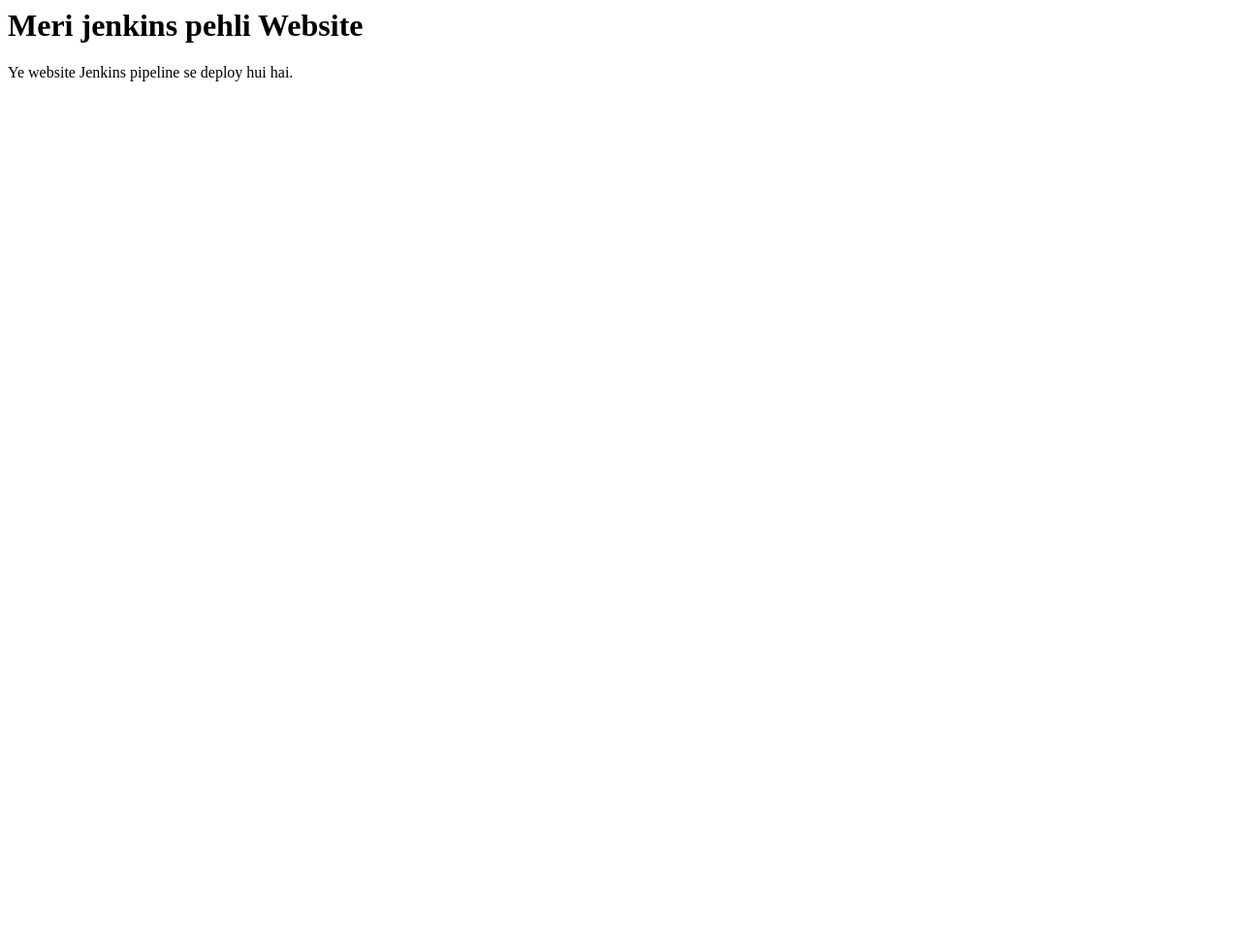
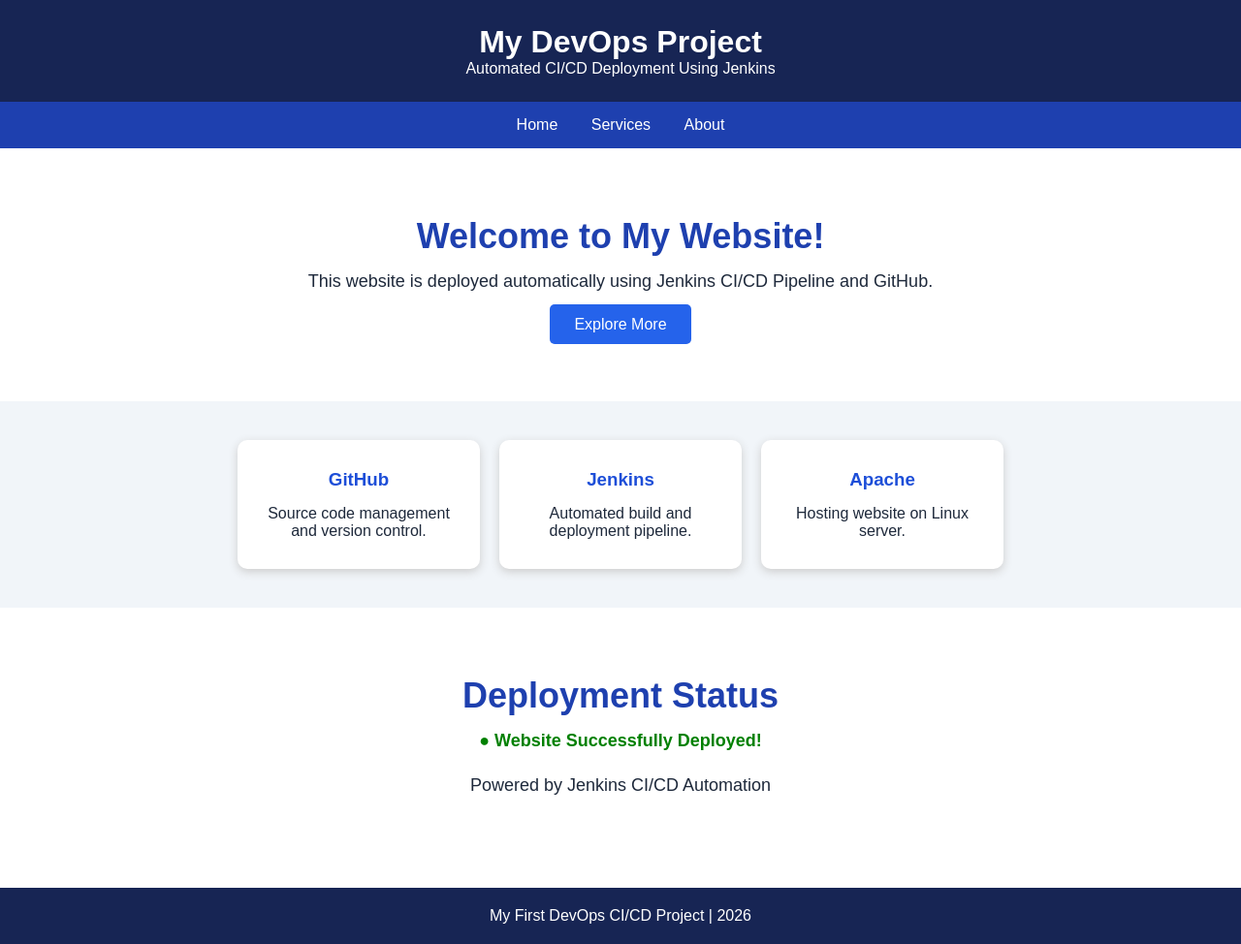
Before and after one commit to suhailkhan-debug/my-website, a plain HTML site: page index.html in a window 1280 px wide. Shown: the whole page at 97% size. Before the commit the page ends 800 px from the top, so only its background shows below. Drawn offline with Linux system fonts and the light colour scheme.

Commit message:
Update index.html

```diff
--- a/index.html
+++ b/index.html
@@ -1,2 +1,156 @@
-<h1>Meri jenkins pehli Website</h1>
-<p>Ye website Jenkins pipeline se deploy hui hai.</p>
+
+<!DOCTYPE html>
+<html lang="en">
+<head>
+    <meta charset="UTF-8">
+    <meta name="viewport" content="width=device-width, initial-scale=1.0">
+    <title>DevOps CI/CD Website</title>
+
+    <style>
+        * {
+            margin: 0;
+            padding: 0;
+            box-sizing: border-box;
+        }
+
+        body {
+            font-family: Arial, sans-serif;
+            background: #f1f5f9;
+            color: #1e293b;
+        }
+
+        header {
+            background: #172554;
+            color: white;
+            padding: 25px;
+            text-align: center;
+        }
+
+        nav {
+            background: #1e40af;
+            padding: 15px;
+            text-align: center;
+        }
+
+        nav a {
+            color: white;
+            text-decoration: none;
+            margin: 15px;
+        }
+
+        .hero {
+            text-align: center;
+            padding: 70px 20px;
+            background: white;
+        }
+
+        .hero h2 {
+            font-size: 36px;
+            margin-bottom: 15px;
+            color: #1e40af;
+        }
+
+        .hero p {
+            font-size: 18px;
+            margin-bottom: 25px;
+        }
+
+        .btn {
+            background: #2563eb;
+            color: white;
+            padding: 12px 25px;
+            text-decoration: none;
+            border-radius: 5px;
+        }
+
+        .services {
+            display: flex;
+            justify-content: center;
+            flex-wrap: wrap;
+            gap: 20px;
+            padding: 40px 20px;
+        }
+
+        .card {
+            background: white;
+            padding: 30px;
+            width: 250px;
+            text-align: center;
+            border-radius: 10px;
+            box-shadow: 0 3px 10px #ccc;
+        }
+
+        .card h3 {
+            margin-bottom: 15px;
+            color: #1d4ed8;
+        }
+
+        footer {
+            background: #172554;
+            color: white;
+            text-align: center;
+            padding: 20px;
+        }
+
+        .status {
+            color: green;
+            font-weight: bold;
+        }
+    </style>
+</head>
+
+<body>
+
+    <header>
+        <h1>My DevOps Project</h1>
+        <p>Automated CI/CD Deployment Using Jenkins</p>
+    </header>
+
+    <nav>
+        <a href="#">Home</a>
+        <a href="#services">Services</a>
+        <a href="#about">About</a>
+    </nav>
+
+    <section class="hero">
+        <h2>Welcome to My Website!</h2>
+
+        <p>
+            This website is deployed automatically
+            using Jenkins CI/CD Pipeline and GitHub.
+        </p>
+
+        <a href="#services" class="btn">Explore More</a>
+    </section>
+
+    <section class="services" id="services">
+
+        <div class="card">
+            <h3>GitHub</h3>
+            <p>Source code management and version control.</p>
+        </div>
+
+        <div class="card">
+            <h3>Jenkins</h3>
+            <p>Automated build and deployment pipeline.</p>
+        </div>
+
+        <div class="card">
+            <h3>Apache</h3>
+            <p>Hosting website on Linux server.</p>
+        </div>
+
+    </section>
+
+    <section class="hero" id="about">
+        <h2>Deployment Status</h2>
+        <p class="status">● Website Successfully Deployed!</p>
+        <p>Powered by Jenkins CI/CD Automation</p>
+    </section>
+
+    <footer>
+        <p>My First DevOps CI/CD Project | 2026</p>
+    </footer>
+
+</body>
+</html>
```
